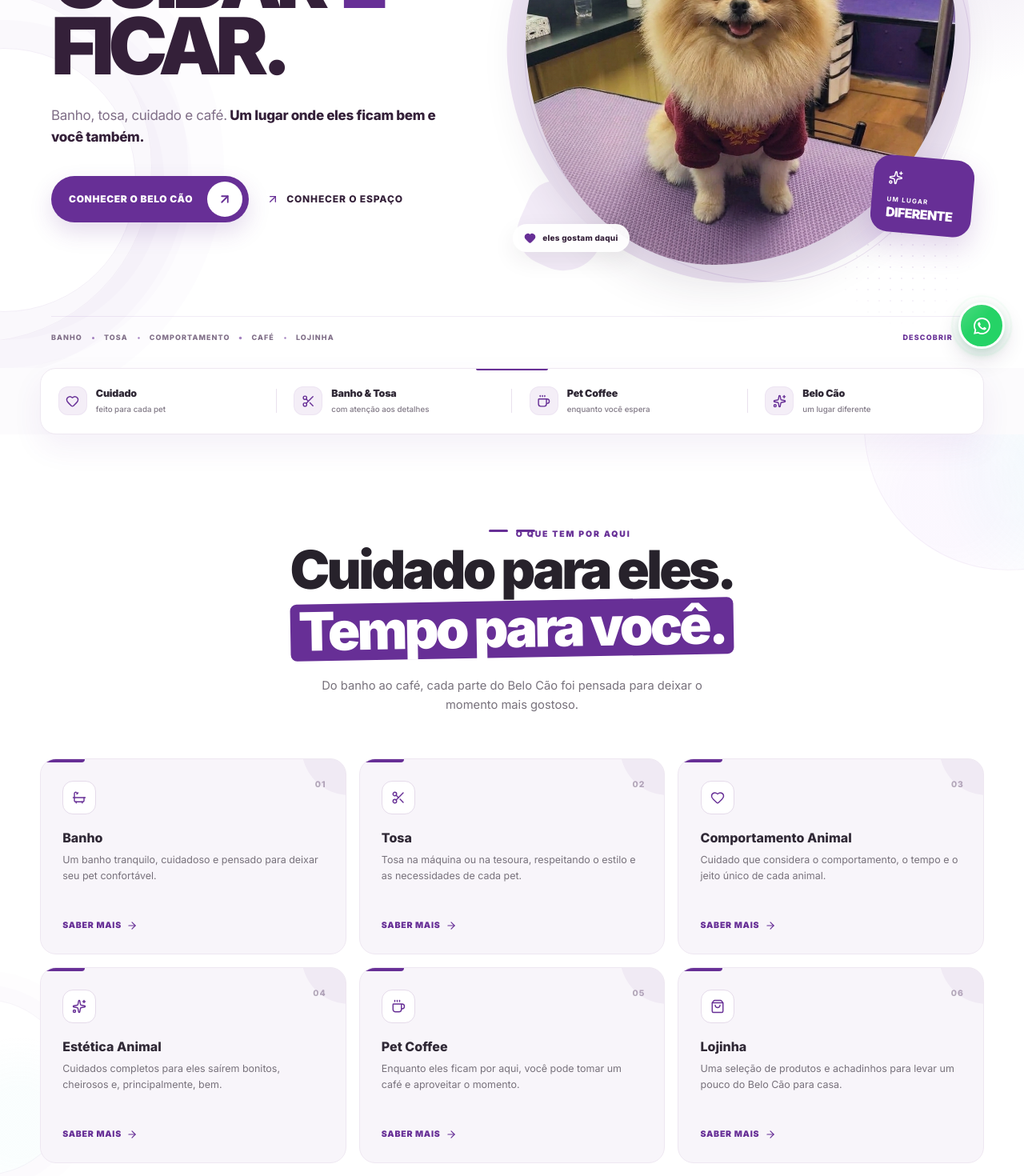
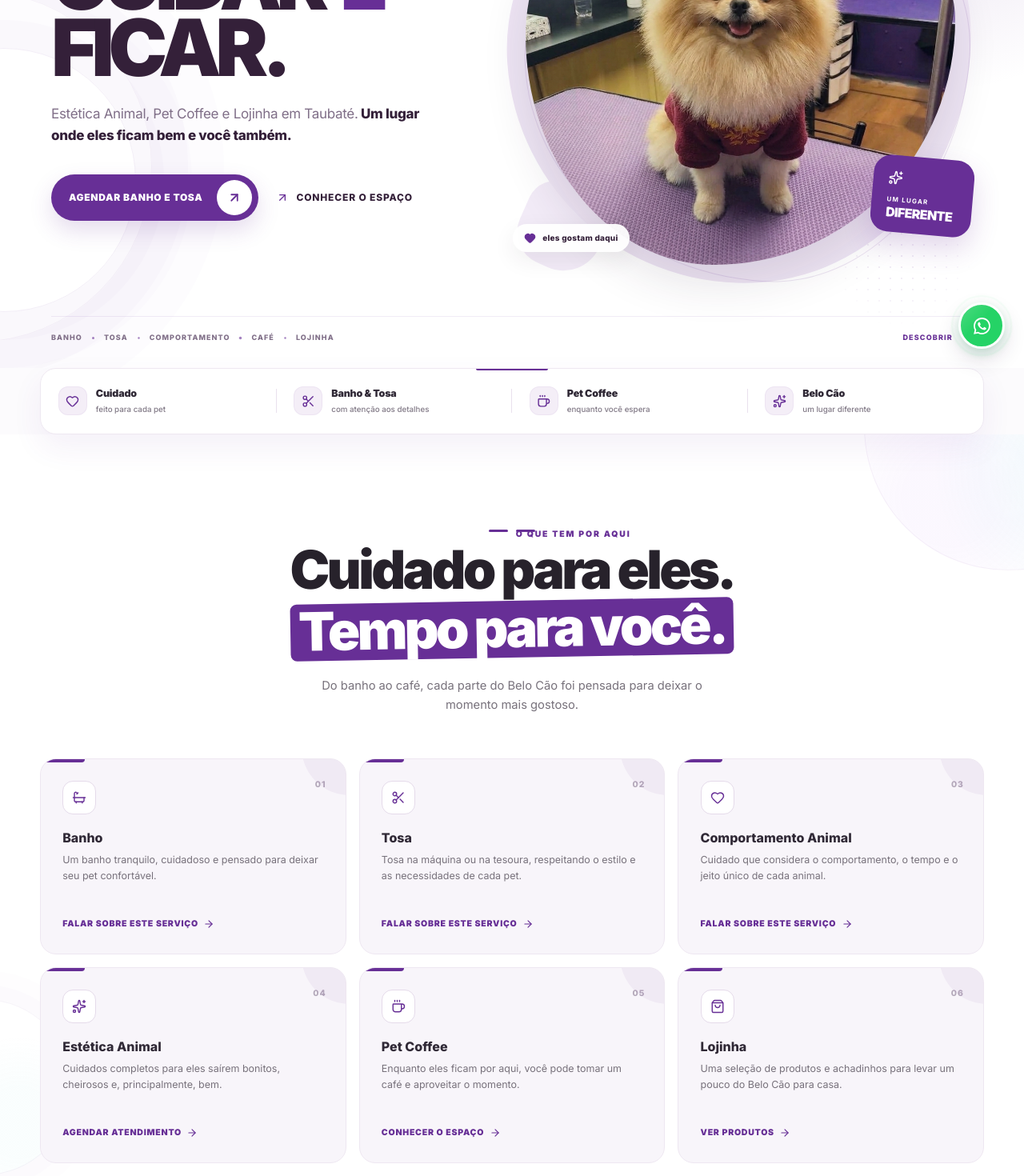
Before and after one commit to marceloperedadev/belocao-finalizado, a Next.js app: page / in a window 1280 px wide. Shown: the part 340-1810 px from the top of the page at 80% size. Built offline with nearby package versions, Linux system fonts and the light colour scheme; no server answers.

Commit message:
Melhora CTAs e jornada de compra

```diff
--- a/app/components/Carrinho/Carrinho.module.css
+++ b/app/components/Carrinho/Carrinho.module.css
@@ -685,6 +685,8 @@
 
 .checkoutButton {
   width: 100%;
+
+  min-height: 58px;
   min-height: 55px;
 
   display: flex;
--- a/app/components/Carrinho/Carrinho.tsx
+++ b/app/components/Carrinho/Carrinho.tsx
@@ -441,8 +441,7 @@ export default function Carrinho({
                 />
 
                 <span>
-                  Frete e forma de entrega
-                  definidos no checkout.
+                  Escolha entrega ou retirada e veja o frete no checkout.
                 </span>
               </div>
             </div>
@@ -454,9 +453,9 @@ export default function Carrinho({
               }
               onClick={onFinalizar}
             >
-              <span>
-                Finalizar pedido
-              </span>
+                <span>
+                  Continuar para entrega e pagamento
+                </span>
 
               <div
                 className={
--- a/app/components/Hero/Hero.module.css
+++ b/app/components/Hero/Hero.module.css
@@ -302,7 +302,7 @@
 
 .lead {
   max-width: 570px;
-  margin: 32px 0 0;
+  margin: 28px 0 0;
 
   color: var(--muted);
 
--- a/app/components/Hero/Hero.tsx
+++ b/app/components/Hero/Hero.tsx
@@ -120,7 +120,7 @@ export function Hero({
               ================================================= */}
 
           <p className={styles.lead}>
-            Banho, tosa, cuidado e café.
+            Estética Animal, Pet Coffee e Lojinha em Taubaté.
 
             <strong>
               {' '}
@@ -141,10 +141,10 @@ export function Hero({
             <a
               href="#especialidades"
               className={styles.primaryButton}
-              aria-label="Conhecer as especialidades do Belo Cão"
+              aria-label="Agendar banho e tosa no Belo Cão"
             >
               <span>
-                conhecer o Belo Cão
+                agendar banho e tosa
               </span>
 
               <span
--- a/app/components/Specialties/Specialties.module.css
+++ b/app/components/Specialties/Specialties.module.css
@@ -611,6 +611,12 @@ h2 em {
 
   position: relative;
 
+  min-height: 40px;
+  padding: 0.65rem 0.8rem;
+  margin: -0.65rem -0.8rem;
+
+  border-radius: 9px;
+
   z-index: 2;
 
   display: inline-flex;
--- a/app/components/Specialties/Specialties.tsx
+++ b/app/components/Specialties/Specialties.tsx
@@ -226,7 +226,13 @@ export function Specialties() {
                   aria-label={`Saber mais sobre ${item.title}`}
                 >
                   <span>
-                    saber mais
+                    {item.title === 'Lojinha'
+                      ? 'ver produtos'
+                      : item.title === 'Pet Coffee'
+                        ? 'conhecer o espaço'
+                        : item.title === 'Estética Animal'
+                          ? 'agendar atendimento'
+                          : 'falar sobre este serviço'}
                   </span>
 
                   <ArrowRight
--- a/app/components/WhatsAppFloat/WhatsAppFloat.tsx
+++ b/app/components/WhatsAppFloat/WhatsAppFloat.tsx
@@ -5,9 +5,13 @@ import { Config } from '@/app/constants/config'
 import styles from './WhatsAppFloat.module.css'
 
 export function WhatsAppFloat() {
+  const whatsappUrl = Config.WHATSAPP_URL
+    ? `${Config.WHATSAPP_URL}${Config.WHATSAPP_URL.includes('?') ? '&' : '?'}text=${encodeURIComponent('Olá! Quero conhecer o Belo Cão e agendar um atendimento.')}`
+    : '#contato'
+
   return (
     <a
-      href={Config.WHATSAPP_URL}
+      href={whatsappUrl}
       target="_blank"
       rel="noopener noreferrer"
       className={styles.whatsappFloat}
```
Also changed, not shown: app/components/Checkout/Checkout.module.css (+7 -1 lines).
